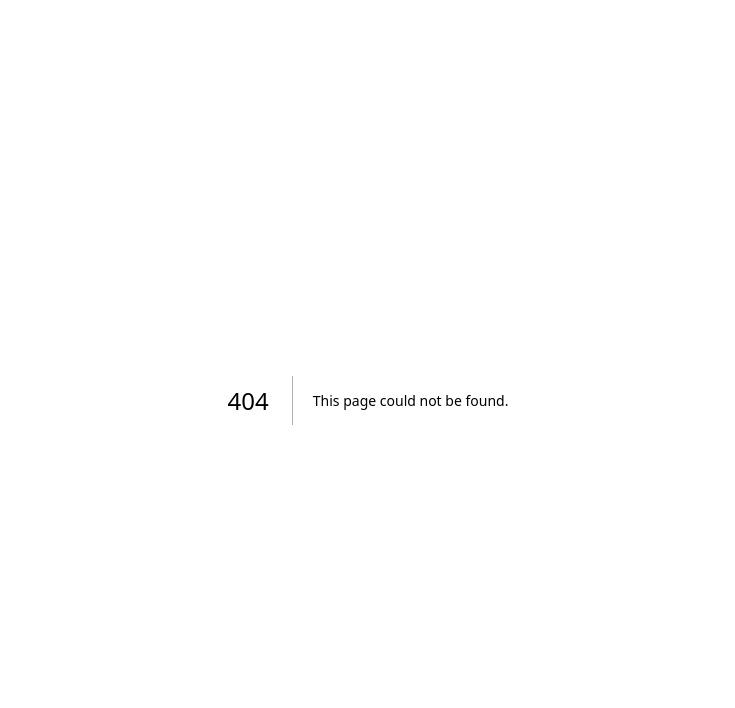
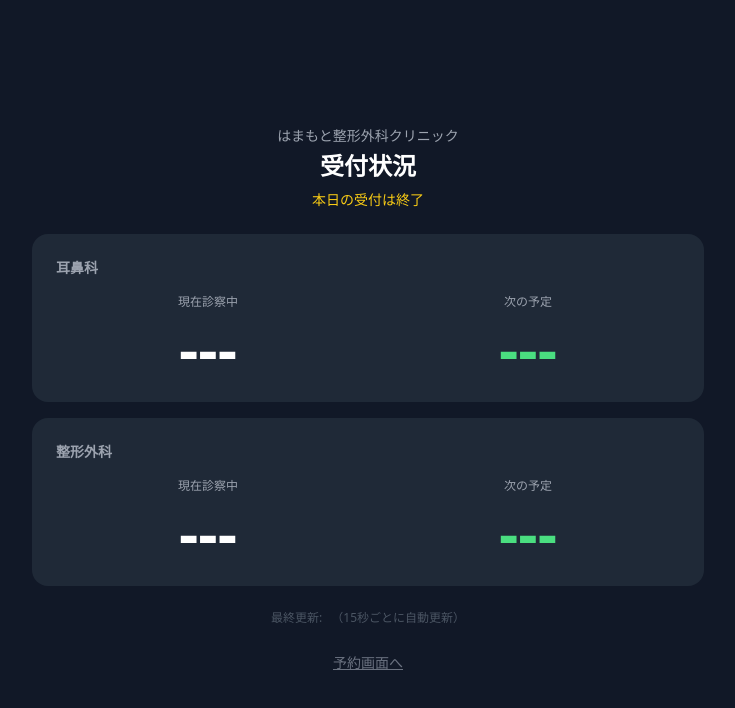
Before and after one commit to bexblog3-web/clinic-booking, a Next.js app: page /status in a window 1280 px wide. Before the commit this address had no page. Shown: the top 708 px of the page, without its empty margins (272-1007 px from the left). Built offline with nearby package versions, Linux system fonts and the light colour scheme; no server answers.

Commit message:
Add status monitor page

```diff
--- /dev/null
+++ b/app/status/page.tsx
@@ -0,0 +1,61 @@
+'use client'
+import { useEffect, useState } from 'react'
+
+const DEPT_LABEL: Record<string, string> = { ent: '耳鼻科', orthopedics: '整形外科' }
+
+export default function StatusPage() {
+  const [queue, setQueue] = useState<any>(null)
+  const [lastUpdate, setLastUpdate] = useState<string>('')
+
+  const fetchQueue = async () => {
+    const res = await fetch('/api/queue')
+    setQueue(await res.json())
+    setLastUpdate(new Date().toLocaleTimeString('ja-JP', { timeZone: 'Asia/Tokyo' }))
+  }
+
+  useEffect(() => {
+    fetchQueue()
+    const interval = setInterval(fetchQueue, 15000)
+    return () => clearInterval(interval)
+  }, [])
+
+  const jstHour = new Date(new Date().toLocaleString('en-US', { timeZone: 'Asia/Tokyo' })).getHours()
+  const isOpen = jstHour >= 8 && jstHour < 18
+
+  return (
+    <div className="min-h-screen bg-gray-900 flex flex-col items-center justify-center px-4">
+      <div className="w-full max-w-2xl space-y-6">
+        <div className="text-center">
+          <p className="text-gray-400 text-sm">はまもと整形外科クリニック</p>
+          <h1 className="text-white text-2xl font-bold mt-1">受付状況</h1>
+          {!isOpen && <p className="text-yellow-400 text-sm mt-2">{jstHour < 8 ? '受付は8:00から開始' : '本日の受付は終了'}</p>}
+        </div>
+        <div className="grid grid-cols-1 gap-4">
+          {['ent', 'orthopedics'].map(dept => (
+            <div key={dept} className="bg-gray-800 rounded-2xl p-6">
+              <p className="text-gray-400 text-sm font-semibold mb-4">{DEPT_LABEL[dept]}</p>
+              <div className="grid grid-cols-2 gap-4">
+                <div className="text-center">
+                  <p className="text-gray-400 text-xs mb-2">現在診察中</p>
+                  <p className="text-6xl font-black text-white">
+                    {queue ? String(queue[dept]?.current || 0).padStart(3, '0') : '---'}
+                  </p>
+                </div>
+                <div className="text-center">
+                  <p className="text-gray-400 text-xs mb-2">次の予定</p>
+                  <p className="text-6xl font-black text-green-400">
+                    {queue?.[dept]?.next ? String(queue[dept].next).padStart(3, '0') : '---'}
+                  </p>
+                </div>
+              </div>
+            </div>
+          ))}
+        </div>
+        <p className="text-gray-600 text-xs text-center">最終更新: {lastUpdate}　（15秒ごとに自動更新）</p>
+        <div className="text-center">
+          <a href="/" className="text-gray-500 text-sm underline">予約画面へ</a>
+        </div>
+      </div>
+    </div>
+  )
+}
```
